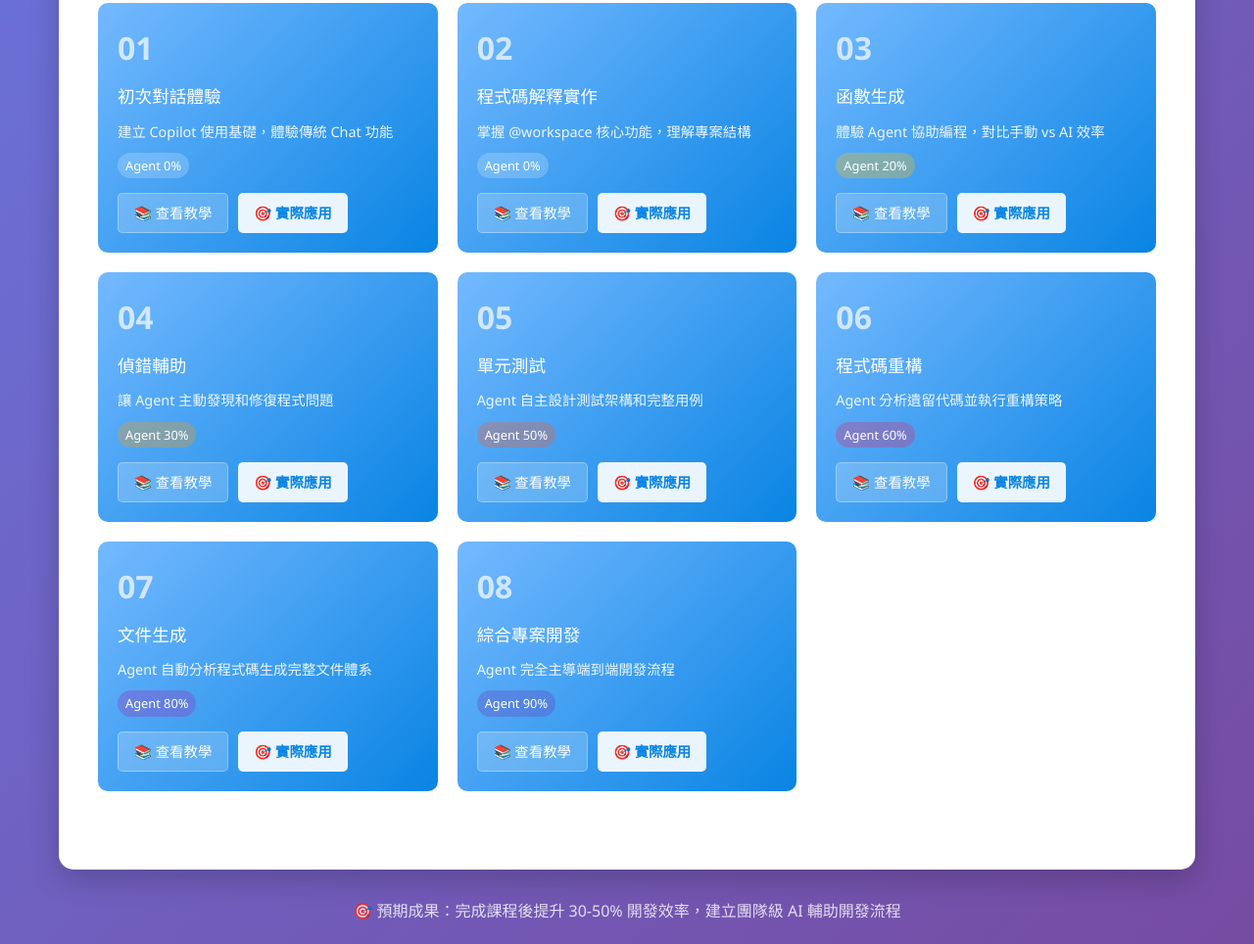
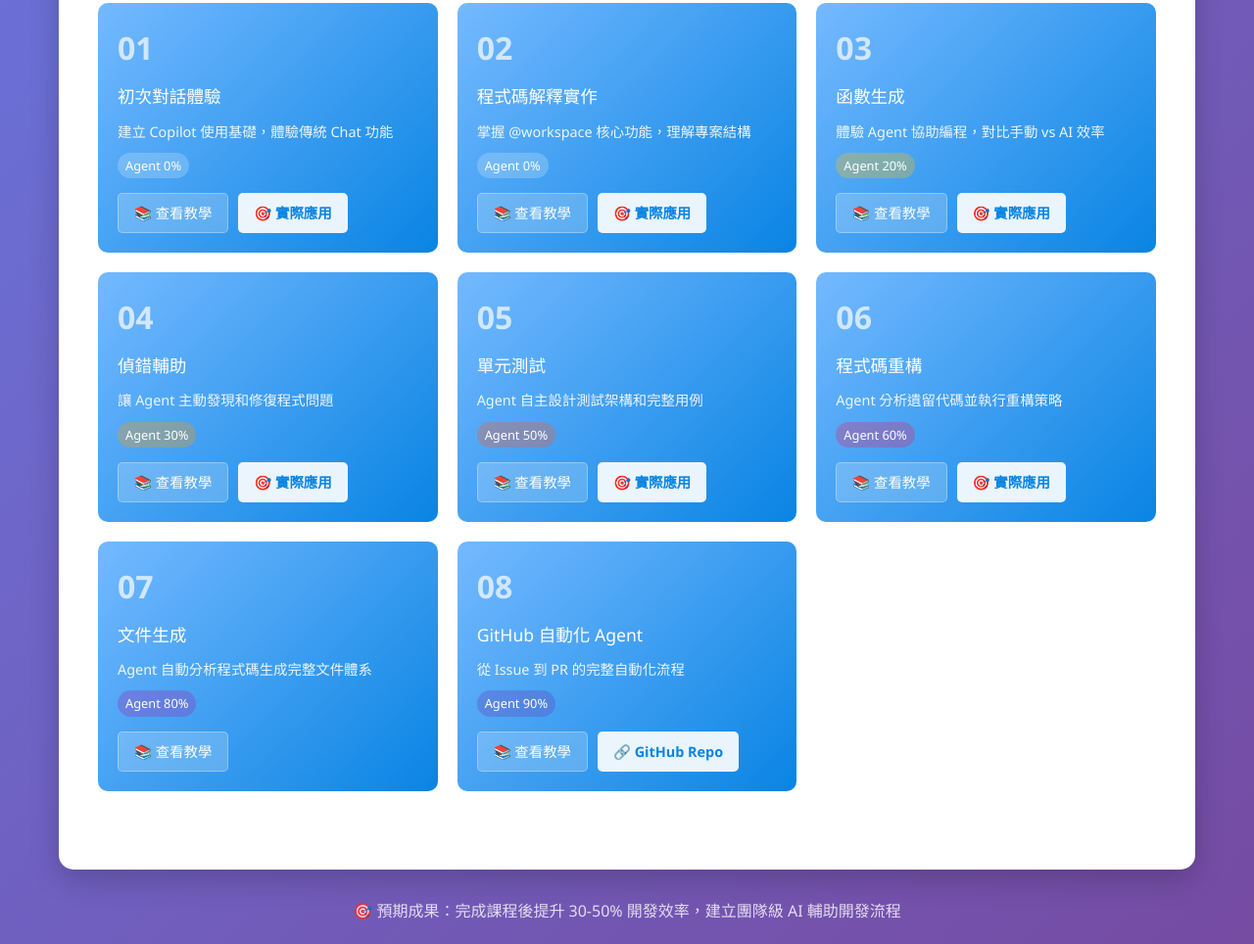
Before and after one commit to yulin0629/github-copilot-tutorial, a plain HTML site: page index.html in a window 1280 px wide. Shown: the part 880-1844 px from the top of the page at 98% size. Drawn offline with nearby package versions, Linux system fonts and the light colour scheme.

Commit message:
fix: 修正場景7和8的連結
- 場景7：移除實際應用按鈕（文件生成不需要展示頁面）
- 場景8：改為連結到獨立的 GitHub repo
- 更新場景8標題為 GitHub 自動化 Agent
- 場景8教學指向 TEACHING_GUIDE.md

```diff
--- a/index.html
+++ b/index.html
@@ -506,18 +506,17 @@
                         <span class="agent-indicator agent-80">Agent 80%</span>
                         <div class="scenario-links">
                             <a href="#" onclick="loadMarkdown('./07-documentation/README.md', '場景 7：文件生成'); return false;" class="btn btn-doc">📚 查看教學</a>
-                            <a href="./07-documentation/" class="btn btn-demo">🎯 實際應用</a>
                         </div>
                     </div>
 
                     <div class="scenario-item">
                         <div class="scenario-number">08</div>
-                        <div class="scenario-title">綜合專案開發</div>
-                        <div class="scenario-description">Agent 完全主導端到端開發流程</div>
+                        <div class="scenario-title">GitHub 自動化 Agent</div>
+                        <div class="scenario-description">從 Issue 到 PR 的完整自動化流程</div>
                         <span class="agent-indicator agent-90">Agent 90%</span>
                         <div class="scenario-links">
-                            <a href="#" onclick="loadMarkdown('./08-comprehensive-project/README.md', '場景 8：綜合專案開發'); return false;" class="btn btn-doc">📚 查看教學</a>
-                            <a href="./08-comprehensive-project/" class="btn btn-demo">🎯 實際應用</a>
+                            <a href="#" onclick="loadMarkdown('./08-comprehensive-project/TEACHING_GUIDE.md', '場景 8：GitHub 自動化 Agent'); return false;" class="btn btn-doc">📚 查看教學</a>
+                            <a href="https://github.com/yulin0629/copilot-agent-demo-todo" target="_blank" class="btn btn-demo">🔗 GitHub Repo</a>
                         </div>
                     </div>
                 </div>
```
